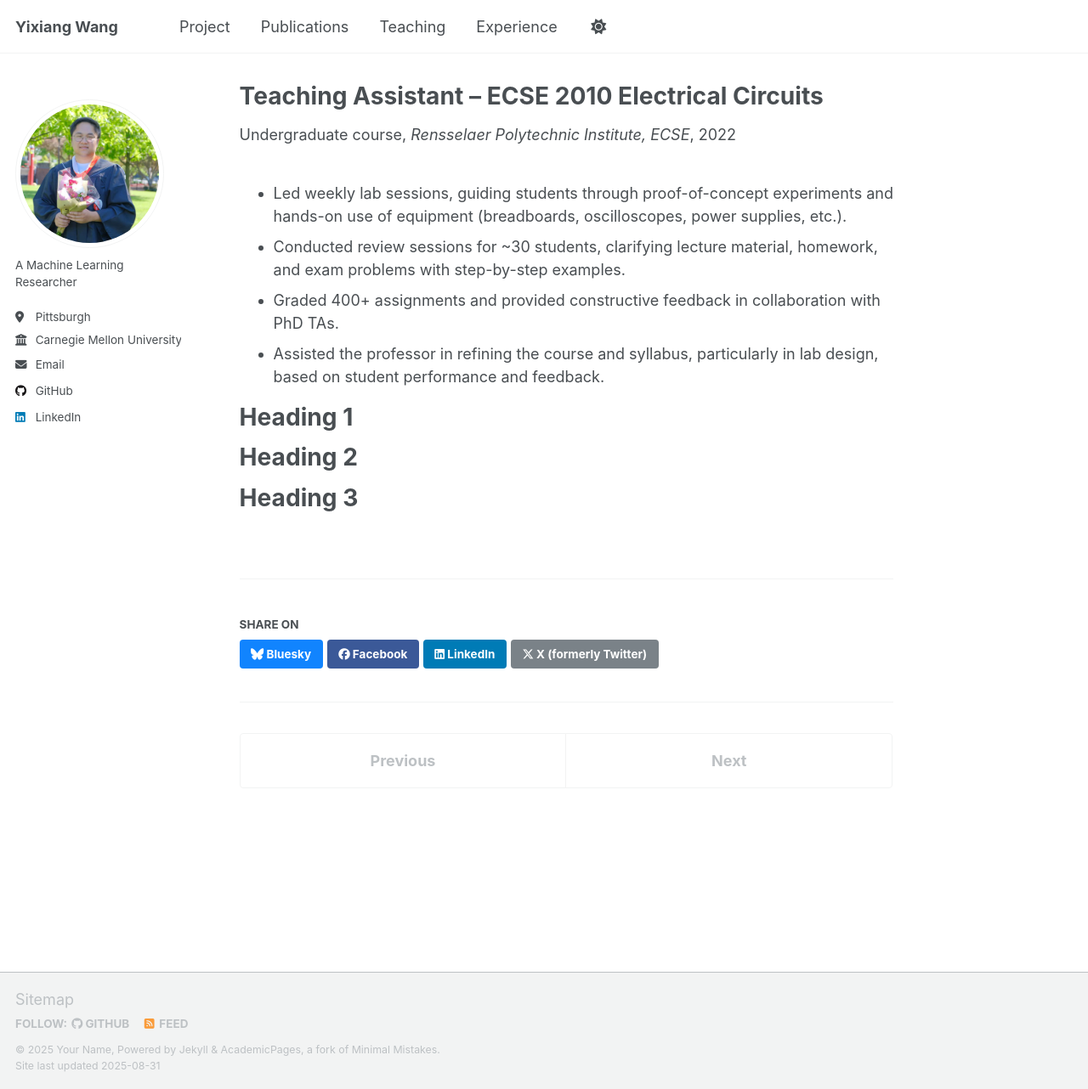
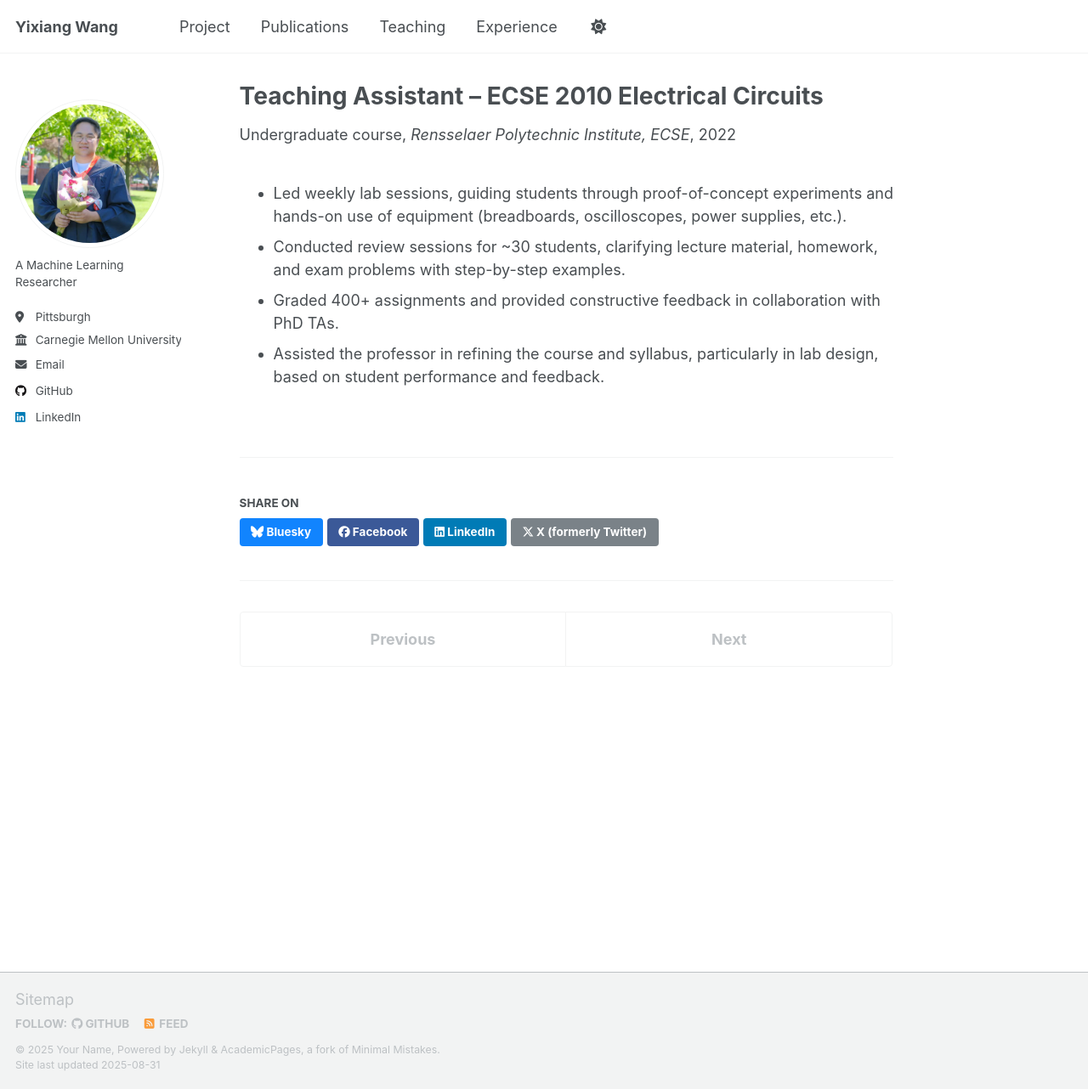
Before and after one commit to wangy8205165/wangy8205165.github.io, a Jekyll site: the page built from _teaching/Teaching_1.md, in a window 1280 px wide and 1282 px high. Shown: the whole window at 85% size. Built offline with Jekyll 4.4.1, drawn with Linux system fonts in a browser that asks for light colours; a script that is not in the unit is left out.

Commit message:
add first teaching experience

```diff
--- a/_teaching/Teaching_1.md
+++ b/_teaching/Teaching_1.md
@@ -14,11 +14,11 @@ location: "Troy, NY"
 - Assisted the professor in refining the course and syllabus, particularly in lab design, based on student performance and feedback.
 
 
-Heading 1
-======
+<!-- Heading 1 -->
+<!-- ====== -->
 
-Heading 2
-======
+<!-- Heading 2 -->
+<!-- ====== -->
 
-Heading 3
-======
+<!-- Heading 3 -->
+<!-- ====== -->
```
